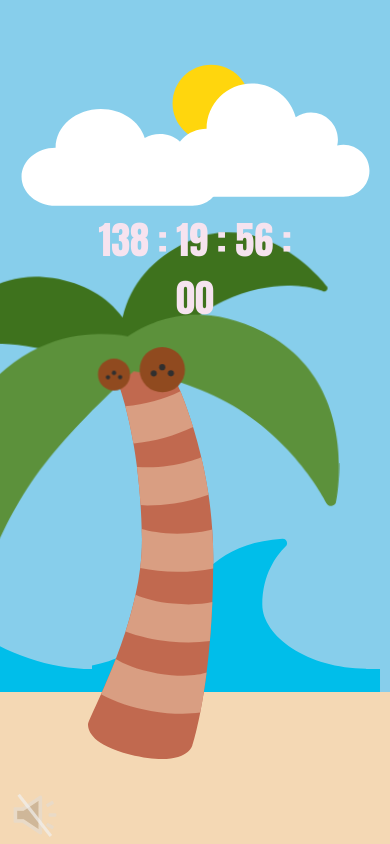
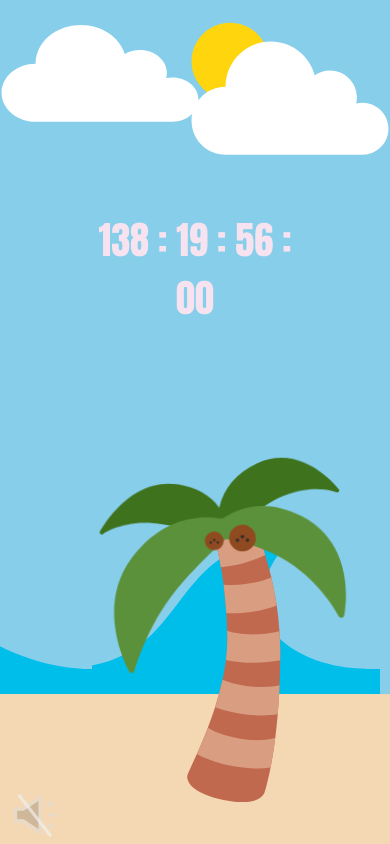
Before and after one commit to gabbya8/how-long-till-summer, a React (Create React App) app: page / in a window 390 px wide. Built offline with nearby package versions, Linux system fonts and the light colour scheme.

Commit message:
some adjustments for phone

```diff
--- a/public/index.html
+++ b/public/index.html
@@ -9,7 +9,7 @@
       name="description"
       content="Countdown to summer 2025"
     />
-    <link rel="apple-touch-icon" href="%PUBLIC_URL%/logo192.png" />
+    <link rel="apple-touch-icon" href="%PUBLIC_URL%/twemoji_palm-tree.svg" />
     <link rel="manifest" href="%PUBLIC_URL%/manifest.json" />
     <title>HLTS</title>
   </head>
--- a/src/css/BeachScene.css
+++ b/src/css/BeachScene.css
@@ -150,10 +150,39 @@
     background-size: 10px 10px;
   }
 
-  @media (max-width: 600px) {
+  @media (max-width: 900px) {
     .timer {
         font-size: 2.4rem; /* Smaller font size for Clock */
         top: 25%;
     }
+    .cloud {
+      top: 0;
+      left: 0;
+    }
+
+    .sun-cloud {
+      top: 0;
+      right: 0;
+    }
+
+    .palm-tree {
+      bottom: 5%;
+      height: 35%;
+      left: 30%;
+    }
+
+    .coconut {
+      height: 70px;
+      width: 70px;
+    }
+
+    .sand {
+      height: 150px;
+    }
+
+    .tree-leaves {
+      right: 5px;
+      bottom: 80px;
+    }
 
 }
```
